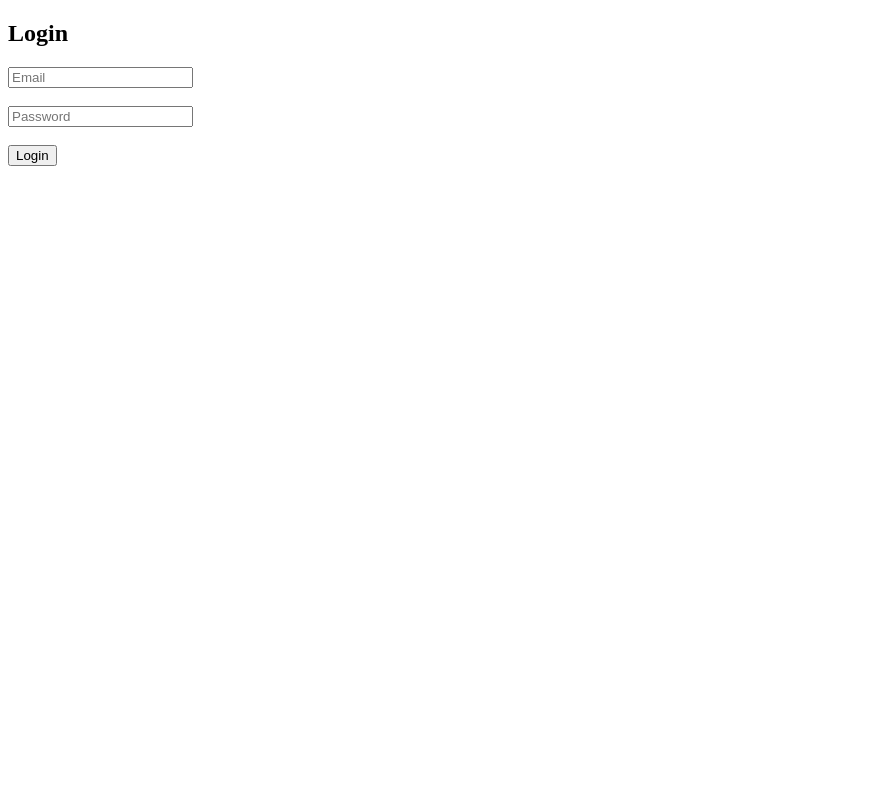
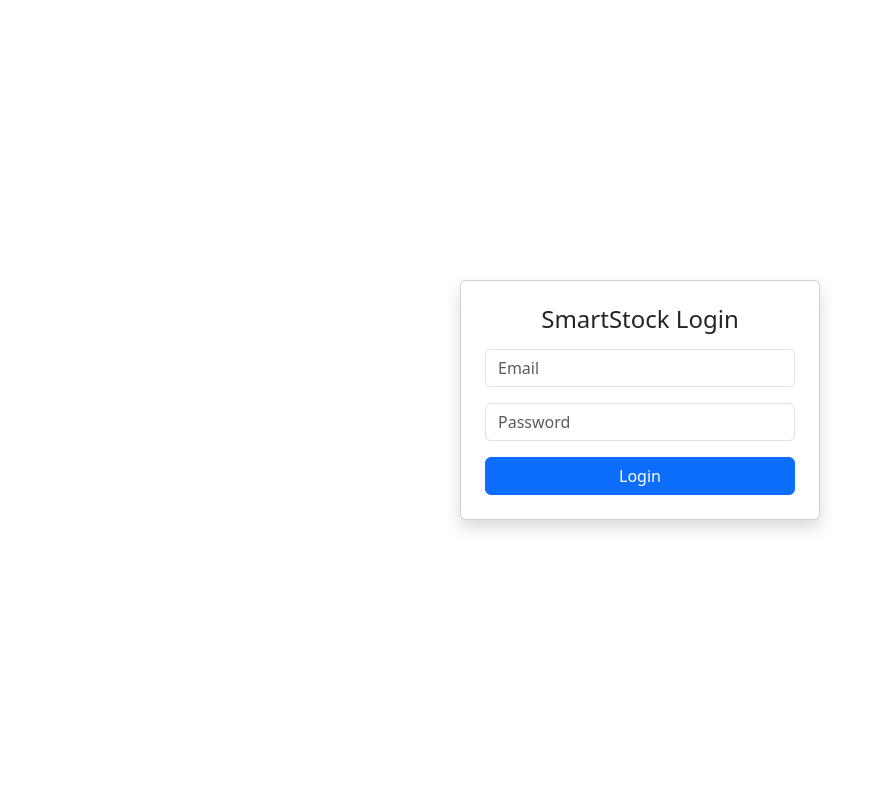
Before and after one commit to Raji-Nair18/inventory-management, a Flask app: page /login in a window 1280 px wide. Shown: the whole page, without its empty margins (0-878 px from the left). Run offline with Flask 3, Linux system fonts and the light colour scheme; parts of the project's set-up code (start-up, migrations or seed data) failed here and were passed over.

Commit message:
Update login.html

```diff
--- a/frontend/templates/login.html
+++ b/frontend/templates/login.html
@@ -1,4 +1,4 @@
-<!DOCTYPE html>
+<!-- <!DOCTYPE html>
 <html>
 <head>
     <title>SmartStock Login</title>
@@ -11,4 +11,23 @@
     <button type="submit">Login</button>
 </form>
 </body>
+</html> -->
+<!DOCTYPE html>
+<html>
+<head>
+    <title>SmartStock | Login</title>
+    <link href="https://cdn.jsdelivr.net/npm/bootstrap@5.3.2/dist/css/bootstrap.min.css" rel="stylesheet">
+</head>
+<body class="d-flex align-items-center justify-content-center vh-100">
+
+<div class="card p-4 shadow" style="width:360px;">
+    <h4 class="text-center mb-3">SmartStock Login</h4>
+    <form method="post">
+        <input class="form-control mb-3" type="email" name="email" placeholder="Email" required>
+        <input class="form-control mb-3" type="password" name="password" placeholder="Password" required>
+        <button class="btn btn-primary w-100">Login</button>
+    </form>
+</div>
+
+</body>
 </html>
```
